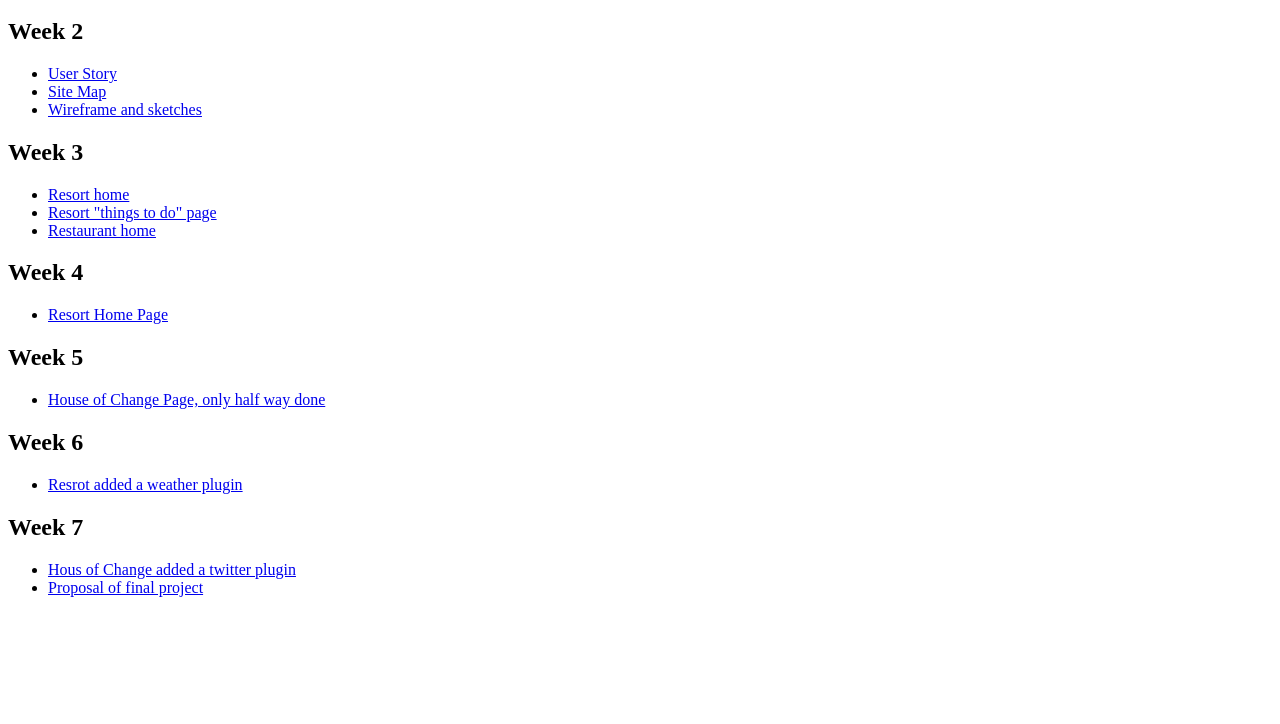
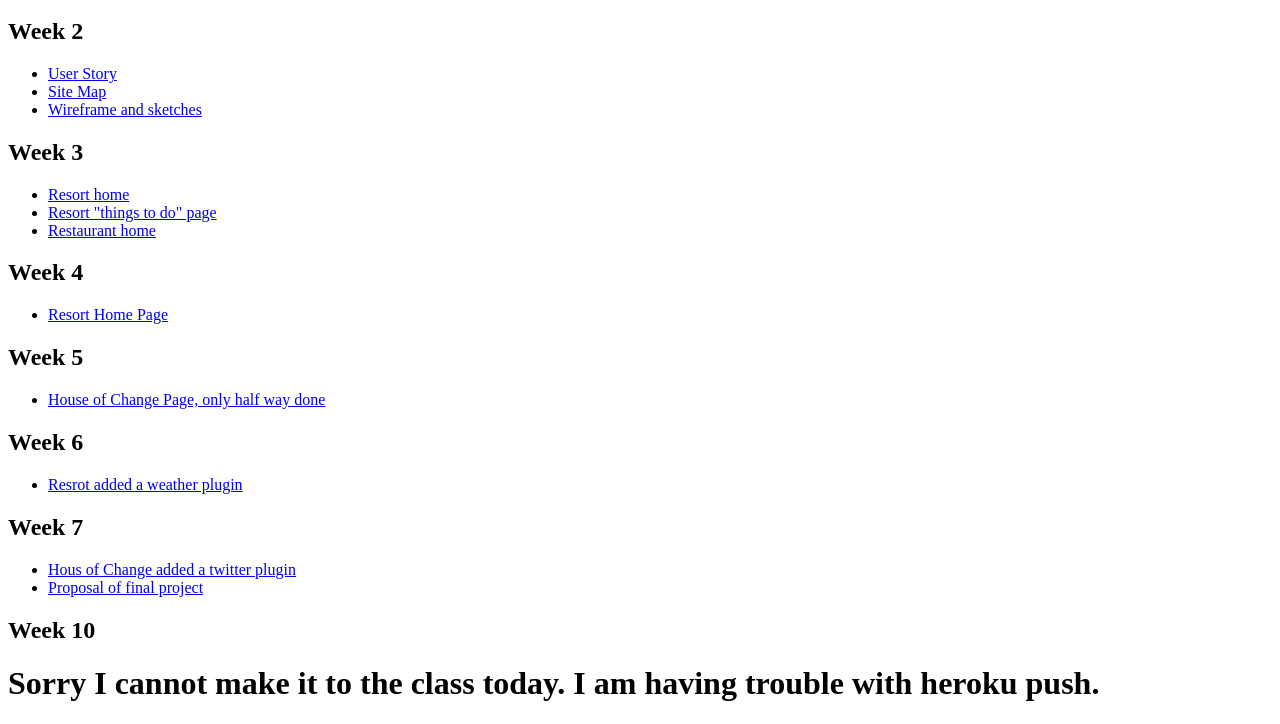
Before and after one commit to KanaEiref/kanaeiref.github.com, a plain HTML site: page index.html in a window 1280 px wide. Shown: the part 109-833 px from the top of the page. Before the commit the page ends 800 px from the top, so only its background shows below. Drawn offline with Linux system fonts and the light colour scheme.

```diff
--- a/index.html
+++ b/index.html
@@ -39,6 +39,8 @@
         <li><a href="./7/index.html">Hous of Change added a twitter plugin</a></li>
         <li><a href="./7/rowingSoftware.txt">Proposal of final project</a></li>
    </ul>
+    <h2>Week 10</h2>
+    <h1> Sorry I cannot make it to the class today. I am having trouble with heroku push. </h1>
 </body>
 
 </html>
```
